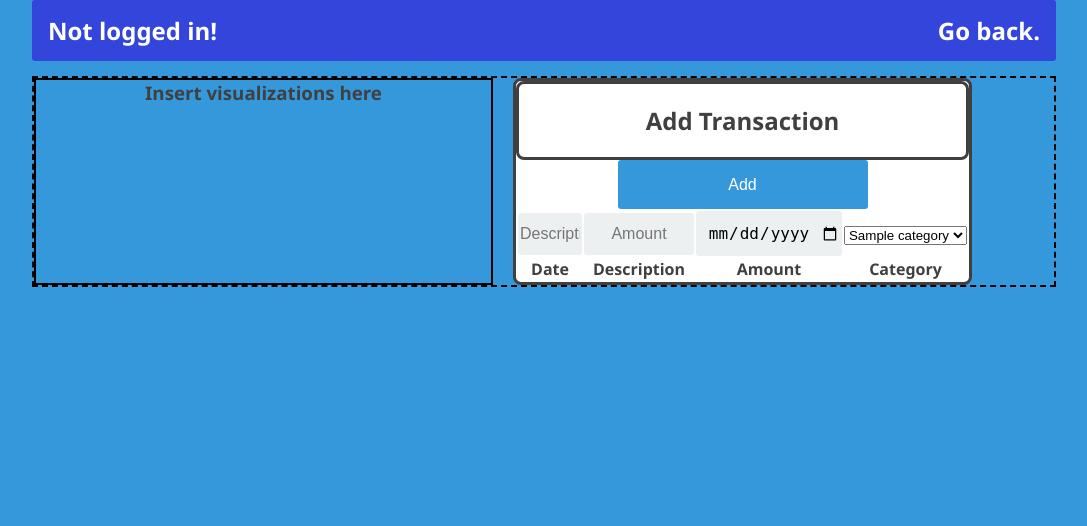
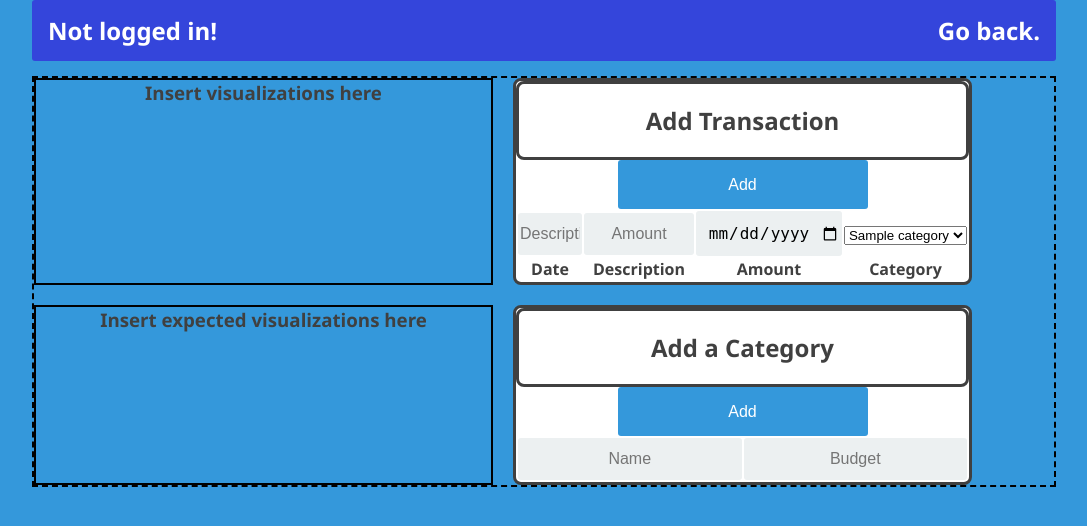
Before and after one commit to Futhark491/Blueberry-Finance, a Flask app: template templates/main.html in a window 1280 px wide. Shown: the top 526 px of the page, without its empty margins (96-1183 px from the left). Run offline with Flask 2, Linux system fonts and the light colour scheme; the template is opened without the code that fills it: most values are stand-ins (such as "Sample title", 1, 10 or a date in 2020); some libraries are stand-ins or nearby versions.

Commit message:
Category Frame
Basic Category Frame is up.  As well as adding a category/expected.  Need the flask implementation to actually add/edit/remove but should be pretty easy to implement.

```diff
--- a/static/css/style.css
+++ b/static/css/style.css
@@ -189,6 +189,13 @@ ul {
     border-style: solid;
     display: table;
 }
+.category-window{
+	height: auto;
+	border-radius: 8px;
+	background:white;
+	border-style:solid;
+	display: table;
+}
 
 .scrollTable {
     width: 100%;
--- a/templates/main.html
+++ b/templates/main.html
@@ -61,6 +61,38 @@
                 {% endif %}
             </table>
         </div>
+<div class="visualizations">
+            <h3>Insert expected visualizations here</h3>
+        </div>
+        <div class = "category-window">
+            <div class="add-transaction-window">
+                <div class="add-transaction-form">
+                    <h2>Add a Category</h2>
+
+                </div>
+            </div>
+
+            <table class ="scrollTable" >
+             <form><!-- Needs the list to the add cat  -->
+            <tr>
+            <td><input type="text" name = "category_name" placeholder="Name"></td>
+            <td><input type ="text" name = "expected_budget" placeholder="Budget"></td>
+            </tr>
+            <input type ="submit" value="Add" class="btn btn-primary btn-large btn-block" style="height:auto">
+             </form>
+              {% if category_list > [] %}
+            {% for cat in category_list %}
+            <tr class="transaction">
+                <td>{{cat[1]}}</td>
+                <td>{{cat[2]}}</td>
+                <td><a href="/"><h4>Edit</h4></a></td>
+                 <td><a href="/"><h4 style="color:red">Delete</h4></a></td>
+            </tr>
+            {% endfor %}
+            {% endif %}
+            </table>
+        </div>
+
     </div>
 
 {% endblock %}
```
